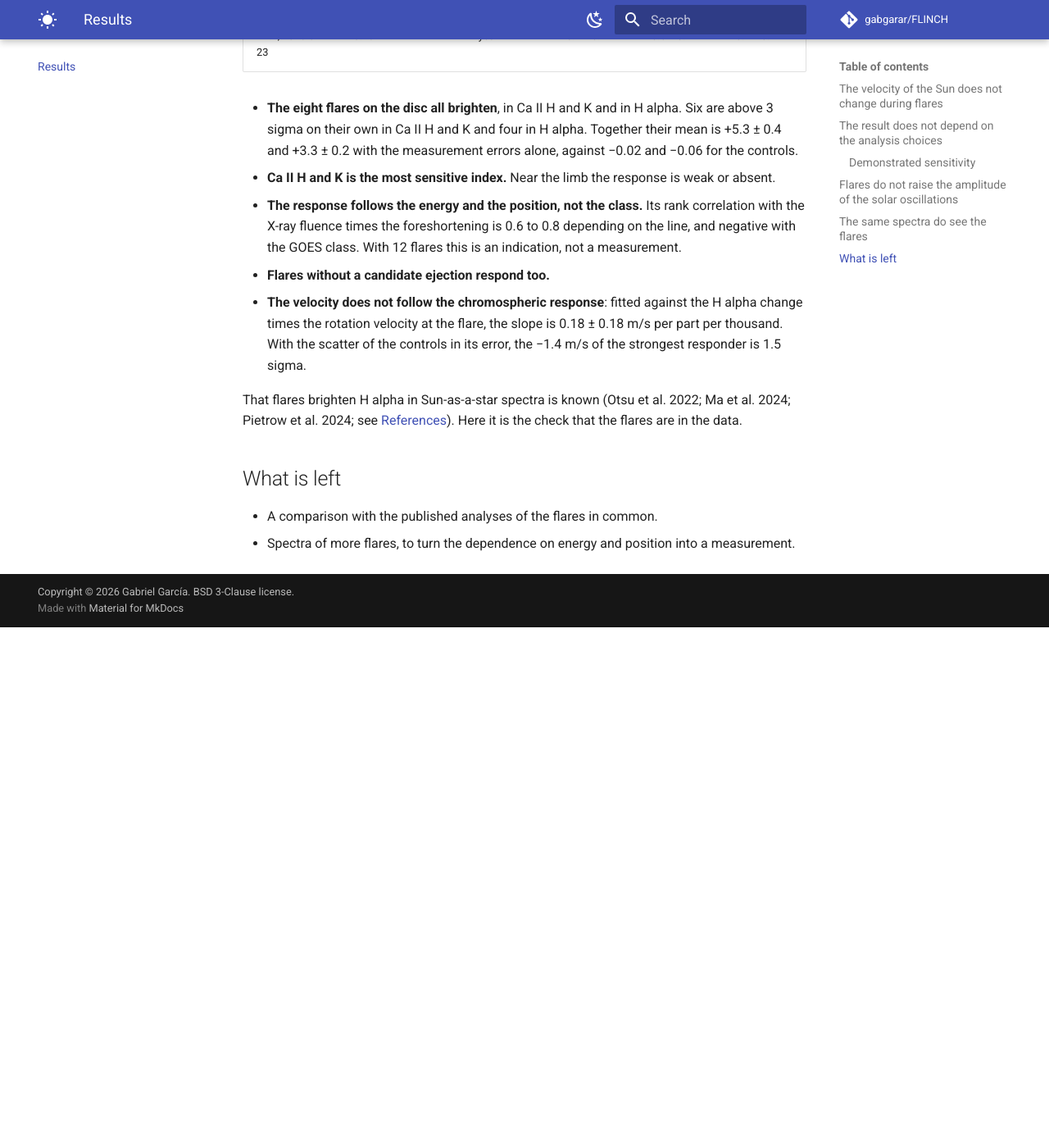
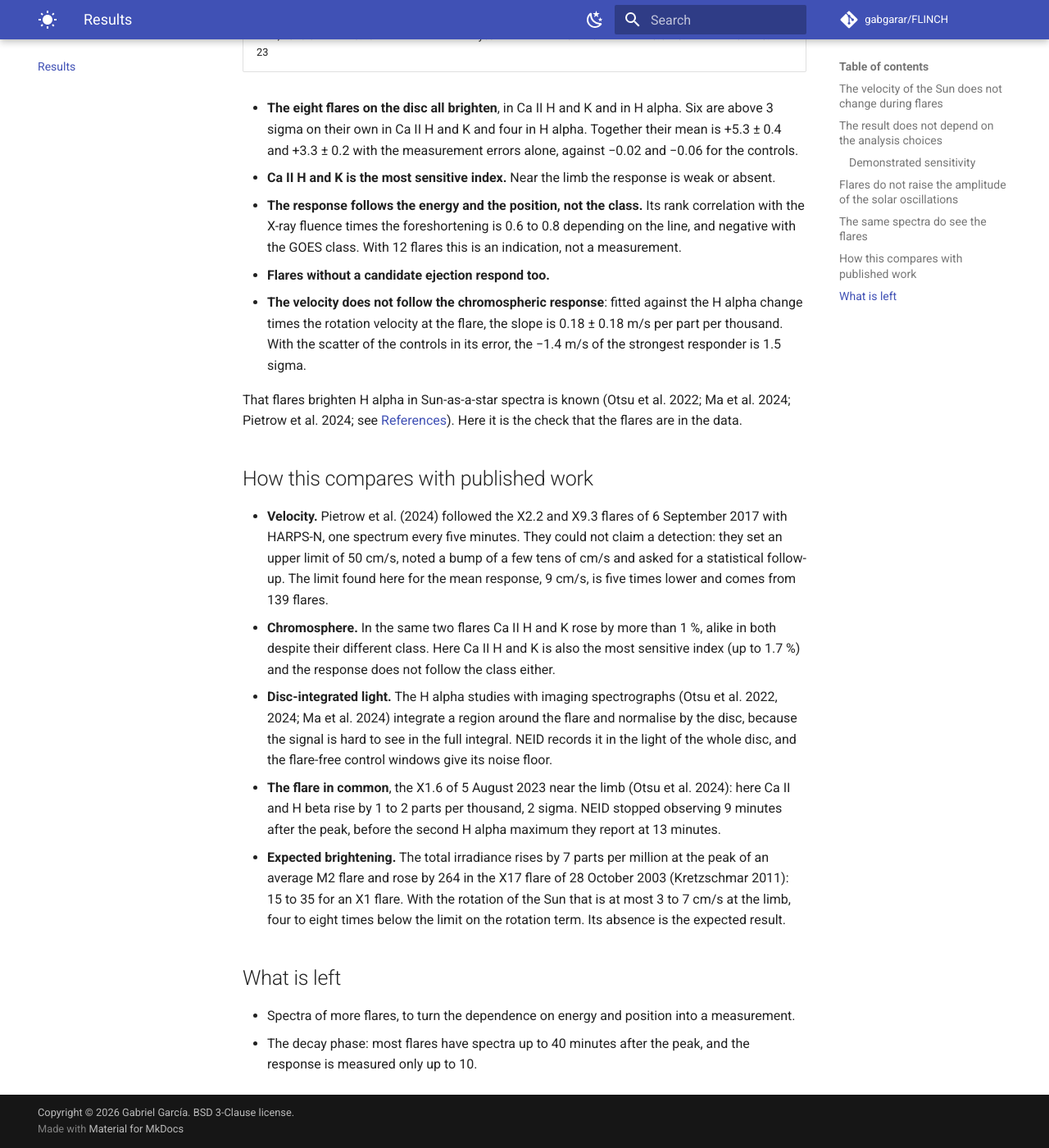
Before and after one commit to gabgarar/FLINCH, an MkDocs documentation site: the page built from docs/web/results.md, in a window 1280 px wide and 1400 px high, scrolled down 4935 px. Shown: the whole window at 82% size. Built offline with MkDocs 1.6.1 and Material for MkDocs 9.7.7, drawn with Linux system fonts in a browser that asks for light colours; comment, search, counter and statistics services are not loaded; before the commit the page ends 5700 px from its top, so only the background shows below that.

Commit message:
Comparison with published work after reading the closest papers in full

```diff
--- a/docs/web/results.md
+++ b/docs/web/results.md
@@ -128,7 +128,31 @@ That flares brighten H alpha in Sun-as-a-star spectra is known (Otsu et al. 2022
 2024; Pietrow et al. 2024; see [References](references.md)). Here it is the check that the
 flares are in the data.
 
+## How this compares with published work
+
+- **Velocity.** Pietrow et al. (2024) followed the X2.2 and X9.3 flares of 6 September 2017
+  with HARPS-N, one spectrum every five minutes. They could not claim a detection: they set
+  an upper limit of 50 cm/s, noted a bump of a few tens of cm/s and asked for a statistical
+  follow-up. The limit found here for the mean response, 9 cm/s, is five times lower and
+  comes from 139 flares.
+- **Chromosphere.** In the same two flares Ca II H and K rose by more than 1 %, alike in both
+  despite their different class. Here Ca II H and K is also the most sensitive index (up to
+  1.7 %) and the response does not follow the class either.
+- **Disc-integrated light.** The H alpha studies with imaging spectrographs (Otsu et al.
+  2022, 2024; Ma et al. 2024) integrate a region around the flare and normalise by the disc,
+  because the signal is hard to see in the full integral. NEID records it in the light of
+  the whole disc, and the flare-free control windows give its noise floor.
+- **The flare in common**, the X1.6 of 5 August 2023 near the limb (Otsu et al. 2024): here
+  Ca II and H beta rise by 1 to 2 parts per thousand, 2 sigma. NEID stopped observing 9
+  minutes after the peak, before the second H alpha maximum they report at 13 minutes.
+- **Expected brightening.** The total irradiance rises by 7 parts per million at the peak of
+  an average M2 flare and rose by 264 in the X17 flare of 28 October 2003 (Kretzschmar 2011):
+  15 to 35 for an X1 flare. With the rotation of the Sun that is at most 3 to 7 cm/s at the
+  limb, four to eight times below the limit on the rotation term. Its absence is the expected
+  result.
+
 ## What is left
 
-- A comparison with the published analyses of the flares in common.
 - Spectra of more flares, to turn the dependence on energy and position into a measurement.
+- The decay phase: most flares have spectra up to 40 minutes after the peak, and the response
+  is measured only up to 10.
```
Also changed, not shown: docs/resultados.md (+31 -5 lines), docs/web/references.md (+20 -4 lines).
